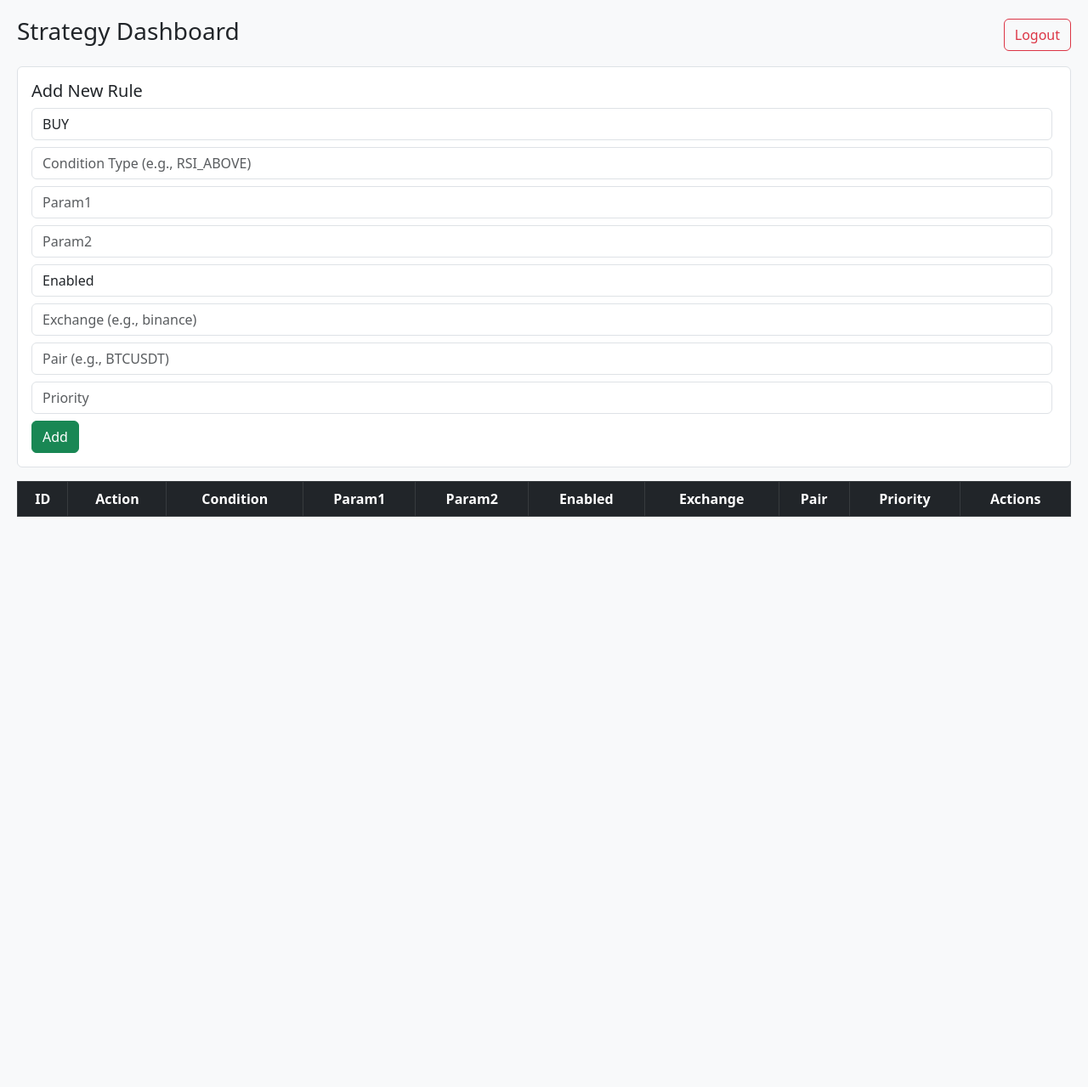
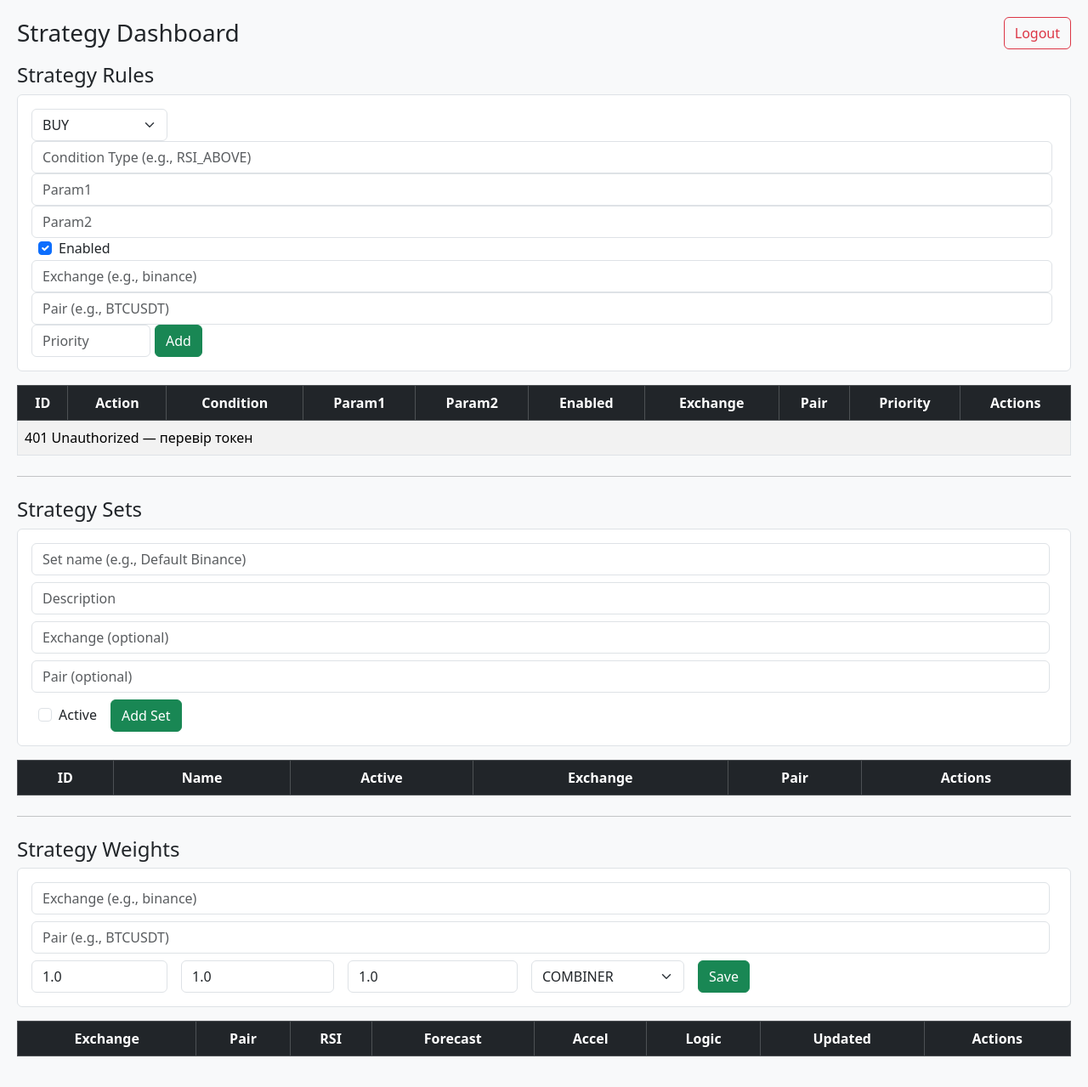
Before and after one commit to sliusenko/multi-trade-ui, a FastAPI app: page /strategy_dashboard in a window 1280 px wide. Shown: the whole page at 85% size. Before the commit the page ends 608 px from the top, so only its background shows below. Run offline with FastAPI, Linux system fonts and the light colour scheme; lists and menus that the app fills with data are empty; parts of the project's set-up code (start-up, migrations or seed data) failed here and were passed over; some libraries are stand-ins or nearby versions.

Commit message:
create ui

```diff
--- a/app/static/js/strategy.js
+++ b/app/static/js/strategy.js
@@ -1,116 +1,222 @@
+// /static/js/strategy.js
+
 async function apiFetch(url, options = {}) {
-    const token = localStorage.getItem('access_token');
-    const headers = { 'Content-Type': 'application/json', ...(options.headers || {}) };
-    if (token) headers['Authorization'] = `Bearer ${token}`;
-    return fetch(url, { ...options, headers });
+  const token = localStorage.getItem('access_token');
+  const headers = options.headers || {};
+  headers['Content-Type'] = 'application/json';
+  if (token) headers['Authorization'] = `Bearer ${token}`;
+  return fetch(url, { ...options, headers });
+}
+
+function val(id) { return document.getElementById(id)?.value?.trim() ?? ""; }
+function bool(id) { return !!document.getElementById(id)?.checked; }
+
+function parsePriority(raw) {
+  if (raw === "" || raw === null || raw === undefined) return null;
+  const n = Number(raw);
+  return Number.isFinite(n) ? Math.trunc(n) : null;
+}
+
+function payloadFromForm() {
+  return {
+    action: val("action"),                          // "BUY" | "SELL"
+    condition_type: val("condition_type"),          // e.g. "RSI_ABOVE"
+    param_1: val("param_1") || null,
+    param_2: val("param_2") || null,
+    enabled: bool("enabled"),
+    exchange: val("exchange").toLowerCase() || null,
+    pair: val("pair").toUpperCase() || null,
+    priority: parsePriority(val("priority")),
+  };
+}
+
+async function loadRules() {
+  const tbody = document.getElementById('rulesTable');
+  tbody.innerHTML = `<tr><td colspan="10">Loading…</td></tr>`;
+  try {
+    const res = await apiFetch('/api/strategy_rules', { method: 'GET' });
+    if (res.status === 401) {
+      tbody.innerHTML = `<tr><td colspan="10">401 Unauthorized — перевір токен</td></tr>`;
+      return;
+    }
+    if (!res.ok) {
+      tbody.innerHTML = `<tr><td colspan="10">Error ${res.status}</td></tr>`;
+      return;
+    }
+    const rules = await res.json();
+    tbody.innerHTML = '';
+    rules.forEach(rule => tbody.appendChild(renderRuleRow(rule)));
+  } catch (e) {
+    console.error(e);
+    tbody.innerHTML = `<tr><td colspan="10">Network error</td></tr>`;
+  }
+}
+
+function renderRuleRow(rule) {
+  const tr = document.createElement('tr');
+
+  const cells = [
+    rule.id,
+    rule.action,
+    rule.condition_type,
+    rule.param_1 ?? '',
+    rule.param_2 ?? '',
+    rule.enabled ? '✅' : '❌',
+    rule.exchange ?? '',
+    rule.pair ?? '',
+    rule.priority ?? '',
+  ].map(text => {
+    const td = document.createElement('td');
+    td.textContent = text;
+    return td;
+  });
+
+  const actionsTd = document.createElement('td');
+  actionsTd.innerHTML = `
+    <div class="btn-group btn-group-sm" role="group">
+      <button class="btn btn-primary" onclick="openEditRule(${rule.id})">Edit</button>
+      <button class="btn btn-warning" onclick="toggleEnabled(${rule.id}, ${!rule.enabled})">
+        ${rule.enabled ? 'Disable' : 'Enable'}
+      </button>
+      <button class="btn btn-danger" onclick="deleteRule(${rule.id})">Delete</button>
+    </div>
+  `;
+
+  cells.forEach(td => tr.appendChild(td));
+  tr.appendChild(actionsTd);
+  return tr;
 }
 
 async function addRule() {
-    const getInputValue = (id) => document.getElementById(id).value.trim();
-    const param1Value = getInputValue('param_1');
-    const param2Value = getInputValue('param_2');
-    const priorityValue = getInputValue('priority');
+  const body = payloadFromForm();
 
-    const data = {
-        action: getInputValue('action'),
-        condition_type: getInputValue('condition_type'),
-        param_1: param1Value ? parseFloat(param1Value) : null,
-        param_2: param2Value ? parseFloat(param2Value) : null,
-        enabled: getInputValue('enabled') === 'true',
-        exchange: getInputValue('exchange'),
-        pair: getInputValue('pair'),
-        priority: priorityValue ? parseInt(priorityValue) : 0
+  // Мінімальна валідація, щоб не ловити 422
+  if (!body.action || !body.condition_type) {
+    alert('action і condition_type — обовʼязкові');
+    return;
+  }
+
+  try {
+    const res = await apiFetch('/api/strategy_rules', {
+      method: 'POST',
+      body: JSON.stringify(body),
+    });
+
+    if (res.status === 201 || res.ok) {
+      await loadRules();
+      return;
+    }
+
+    if (res.status === 307 || res.status === 308) {
+      // Несподіваний редірект: повтор без слеша/зі слешем не робимо — у нас і так без слеша.
+      console.warn('Redirect on POST, backend route може мати трейлінг слеш. Перевір FastAPI маршрут.');
+    }
+
+    const txt = await safeText(res);
+    alert(`Add failed: ${res.status}\n${txt}`);
+  } catch (e) {
+    console.error(e);
+    alert('Network error on add');
+  }
+}
+
+async function openEditRule(id) {
+  try {
+    const res = await apiFetch('/api/strategy_rules', { method: 'GET' });
+    if (!res.ok) { alert('Cannot load rules for edit'); return; }
+    const rules = await res.json();
+    const r = rules.find(x => x.id === id);
+    if (!r) { alert('Rule not found'); return; }
+
+    // Простий prompt-редактор. Якщо хочеш — зроблю модалку.
+    const action = prompt('Action (BUY/SELL):', r.action ?? '') ?? r.action;
+    const condition_type = prompt('Condition type:', r.condition_type ?? '') ?? r.condition_type;
+    const param_1 = prompt('Param1:', r.param_1 ?? '') ?? r.param_1;
+    const param_2 = prompt('Param2:', r.param_2 ?? '') ?? r.param_2;
+    const exchange = prompt('Exchange:', r.exchange ?? '') ?? r.exchange;
+    const pair = prompt('Pair:', r.pair ?? '') ?? r.pair;
+    const priorityStr = prompt('Priority (int or empty):', r.priority ?? '') ?? (r.priority ?? '');
+    const enabledStr = prompt('Enabled (true/false):', String(r.enabled)) ?? String(r.enabled);
+
+    const body = {
+      action: (action || '').trim(),
+      condition_type: (condition_type || '').trim(),
+      param_1: (param_1 || '').trim() || null,
+      param_2: (param_2 || '').trim() || null,
+      exchange: (exchange || '').trim().toLowerCase() || null,
+      pair: (pair || '').trim().toUpperCase() || null,
+      priority: priorityStr === '' ? null : parsePriority(priorityStr),
+      enabled: /^true$/i.test(enabledStr.trim()),
     };
 
-    const ruleId = document.getElementById('addBtn').dataset.ruleId;
-    const method = ruleId ? 'PUT' : 'POST';
-    const url = ruleId ? `/api/strategy_rules/${ruleId}` : '/api/strategy_rules';
+    await updateRule(id, body);
+  } catch (e) {
+    console.error(e);
+    alert('Edit failed');
+  }
+}
 
-    const res = await apiFetch(url, {
-        method,
-        body: JSON.stringify(data)
+async function updateRule(id, body) {
+  try {
+    const res = await apiFetch(`/api/strategy_rules/${id}`, {
+      method: 'PUT', // якщо у тебе PATCH — заміни тут і на бекенді
+      body: JSON.stringify(body),
     });
 
     if (res.ok) {
-        await loadRules();
-        clearForm();
-        document.getElementById('addBtn').textContent = 'Add'; // поверни назад
-        delete document.getElementById('addBtn').dataset.ruleId;
-    } else {
-        const errText = await res.text();
-        alert(`❌ Error ${method === 'POST' ? 'adding' : 'updating'} rule: ${res.status}\n${errText}`);
+      await loadRules();
+      return;
     }
+    const txt = await safeText(res);
+    alert(`Update failed: ${res.status}\n${txt}`);
+  } catch (e) {
+    console.error(e);
+    alert('Network error on update');
+  }
+}
+
+async function toggleEnabled(id, newVal) {
+  try {
+    const res = await apiFetch(`/api/strategy_rules/${id}`, {
+      method: 'PUT',
+      body: JSON.stringify({ enabled: !!newVal }),
+    });
+    if (res.ok) {
+      await loadRules();
+      return;
+    }
+    const txt = await safeText(res);
+    alert(`Toggle failed: ${res.status}\n${txt}`);
+  } catch (e) {
+    console.error(e);
+    alert('Network error on toggle');
+  }
 }
 
 async function deleteRule(id) {
+  if (!confirm(`Delete rule #${id}?`)) return;
+  try {
     const res = await apiFetch(`/api/strategy_rules/${id}`, { method: 'DELETE' });
-    if (res.ok) {
-        await loadRules();
-    } else {
-        alert('❌ Error deleting rule: ' + res.status);
+    if (res.ok || res.status === 204) {
+      await loadRules();
+      return;
     }
+    const txt = await safeText(res);
+    alert(`Delete failed: ${res.status}\n${txt}`);
+  } catch (e) {
+    console.error(e);
+    alert('Network error on delete');
+  }
 }
 
-function clearForm() {
-    document.querySelectorAll('.form-control').forEach(input => {
-        if (input.tagName === 'SELECT') {
-            input.selectedIndex = 0;
-        } else {
-            input.value = '';
-        }
-    });
-    document.getElementById('addBtn').textContent = 'Add';
-    delete document.getElementById('addBtn').dataset.ruleId;
+async function safeText(res) {
+  try { return await res.text(); } catch { return ''; }
 }
 
-function editRule(rule) {
-    document.getElementById('action').value = rule.action;
-    document.getElementById('condition_type').value = rule.condition_type;
-    document.getElementById('param_1').value = rule.param_1 ?? '';
-    document.getElementById('param_2').value = rule.param_2 ?? '';
-    document.getElementById('enabled').value = rule.enabled ? 'true' : 'false';
-    document.getElementById('exchange').value = rule.exchange;
-    document.getElementById('pair').value = rule.pair;
-    document.getElementById('priority').value = rule.priority ?? '';
-
-    // збережи ID для оновлення
-    document.getElementById('addBtn').dataset.ruleId = rule.id;
-    document.getElementById('addBtn').textContent = 'Update';
-}
-
-async function loadRules() {
-    const res = await apiFetch('/api/strategy_rules');
-    if (!res.ok) {
-        alert('❌ Error loading rules: ' + res.status);
-        return;
-    }
-
-    const rules = await res.json();
-    const tbody = document.getElementById('rulesTable');
-    tbody.innerHTML = '';
-
-    rules.forEach(rule => {
-        const tr = document.createElement('tr');
-        tr.innerHTML = `
-            <td>${rule.id}</td>
-            <td>${rule.action}</td>
-            <td>${rule.condition_type}</td>
-            <td>${rule.param_1 ?? ''}</td>
-            <td>${rule.param_2 ?? ''}</td>
-            <td>${rule.enabled ? '✅' : '❌'}</td>
-            <td>${rule.exchange}</td>
-            <td>${rule.pair}</td>
-            <td>${rule.priority ?? 0}</td>
-            <td>
-                <button class="btn btn-warning btn-sm" onclick='editRule(${JSON.stringify(rule).replace(/'/g, "\\'")})'>Edit</button>
-                <button class="btn btn-danger btn-sm" onclick="deleteRule(${rule.id})">Delete</button>
-            </td>
-        `;
-        tbody.appendChild(tr);
-    });
-}
-
-window.addEventListener('DOMContentLoaded', () => {
-  loadRules();
-  document.getElementById('addBtn').addEventListener('click', addRule);
-});
+// Експортуємо в глобал
+window.loadRules = loadRules;
+window.addRule = addRule;
+window.openEditRule = openEditRule;
+window.updateRule = updateRule;
+window.toggleEnabled = toggleEnabled;
+window.deleteRule = deleteRule;
--- a/app/templates/strategy_dashboard.html
+++ b/app/templates/strategy_dashboard.html
@@ -1,45 +1,57 @@
 <!DOCTYPE html>
 <html lang="en">
 <head>
-  <meta charset="UTF-8">
+  <meta charset="UTF-8" />
   <title>Strategy Dashboard</title>
-  <link rel="stylesheet" href="https://cdn.jsdelivr.net/npm/bootstrap@5.3.0/dist/css/bootstrap.min.css">
-  <script src="/static/js/auth_utils.js"></script>
+  <meta name="viewport" content="width=device-width, initial-scale=1" />
+
+  <!-- Bootstrap 5 -->
+  <link
+    href="https://cdn.jsdelivr.net/npm/bootstrap@5.3.3/dist/css/bootstrap.min.css"
+    rel="stylesheet"
+  />
+
   <style>
     body { background-color: #f8f9fa; padding: 20px; }
     .table-dark th { text-align: center; }
-    .form-control { margin-right: 5px; }
+    .form-control, .form-select { margin-right: 5px; }
+    .gap-2 > * { margin-right: .5rem; }
   </style>
 </head>
 <body>
 
   <div class="d-flex justify-content-between align-items-center mb-3">
-  <h3>Strategy Dashboard</h3>
-  <button onclick="logout()" class="btn btn-outline-danger">Logout</button>
+    <h3 class="mb-0">Strategy Dashboard</h3>
+    <a class="btn btn-outline-danger" href="/logout">Logout</a>
   </div>
 
+  <!-- ===================== Strategy Rules (existing) ===================== -->
+  <h4 class="mb-2">Strategy Rules</h4>
   <div class="mb-3 p-3 border rounded bg-white">
-  <h5>Add New Rule</h5>
-  <div class="d-flex flex-wrap gap-2">
-    <select id="action" class="form-control">
+    <div class="d-flex flex-wrap">
+      <select id="action" class="form-select" style="max-width:160px">
         <option value="BUY">BUY</option>
         <option value="SELL">SELL</option>
       </select>
+
       <input id="condition_type" class="form-control" placeholder="Condition Type (e.g., RSI_ABOVE)">
       <input id="param_1" class="form-control" placeholder="Param1">
       <input id="param_2" class="form-control" placeholder="Param2">
-    <select id="enabled" class="form-control">
-      <option value="true">Enabled</option>
-      <option value="false">Disabled</option>
-    </select>
+
+      <div class="form-check align-self-center ms-2 me-2">
+        <input class="form-check-input" type="checkbox" id="enabled" checked>
+        <label class="form-check-label" for="enabled">Enabled</label>
+      </div>
+
       <input id="exchange" class="form-control" placeholder="Exchange (e.g., binance)">
       <input id="pair" class="form-control" placeholder="Pair (e.g., BTCUSDT)">
-    <input id="priority" class="form-control" placeholder="Priority">
-    <button id="addBtn" class="btn btn-success">Add</button>
+      <input id="priority" type="number" class="form-control" placeholder="Priority" style="max-width:140px">
+
+      <button class="btn btn-success" onclick="addRule()">Add</button>
     </div>
   </div>
 
-<table class="table table-bordered table-striped">
+  <table class="table table-striped table-hover table-bordered">
     <thead class="table-dark">
       <tr>
         <th>ID</th>
@@ -56,3 +68,119 @@
     </thead>
     <tbody id="rulesTable"></tbody>
   </table>
+
+  <hr class="my-4">
+
+  <!-- ===================== Strategy Sets ===================== -->
+  <h4 class="mb-2">Strategy Sets</h4>
+  <div class="mb-3 p-3 border rounded bg-white">
+    <div class="d-flex flex-wrap gap-2">
+      <input id="set_name" class="form-control" placeholder="Set name (e.g., Default Binance)">
+      <input id="set_desc" class="form-control" placeholder="Description">
+      <input id="set_exchange" class="form-control" placeholder="Exchange (optional)">
+      <input id="set_pair" class="form-control" placeholder="Pair (optional)">
+      <div class="form-check align-self-center ms-2">
+        <input class="form-check-input" type="checkbox" id="set_active">
+        <label class="form-check-label" for="set_active">Active</label>
+      </div>
+      <button class="btn btn-success" onclick="addSet()">Add Set</button>
+    </div>
+  </div>
+
+  <table class="table table-striped table-hover table-bordered">
+    <thead class="table-dark">
+      <tr>
+        <th>ID</th><th>Name</th><th>Active</th><th>Exchange</th><th>Pair</th><th>Actions</th>
+      </tr>
+    </thead>
+    <tbody id="setsTable"></tbody>
+  </table>
+
+  <!-- Manage Set Rules Modal -->
+  <div class="modal fade" id="manageSetRulesModal" tabindex="-1" aria-hidden="true">
+    <div class="modal-dialog modal-lg">
+      <div class="modal-content">
+        <div class="modal-header">
+          <h5 class="modal-title">Manage Set Rules</h5>
+          <button type="button" class="btn-close" data-bs-dismiss="modal"></button>
+        </div>
+        <div class="modal-body">
+          <div class="row g-3">
+            <div class="col-md-6">
+              <h6>All Rules</h6>
+              <div id="allRulesList" class="list-group" style="max-height:400px; overflow:auto;"></div>
+            </div>
+            <div class="col-md-6">
+              <h6>Rules in Set</h6>
+              <div id="setRulesList" class="list-group" style="max-height:400px; overflow:auto;"></div>
+            </div>
+          </div>
+          <small class="text-muted d-block mt-2">Праворуч можна увімкнути/вимкнути правило і задати локальний пріоритет.</small>
+        </div>
+        <div class="modal-footer">
+          <button class="btn btn-secondary" data-bs-dismiss="modal">Close</button>
+        </div>
+      </div>
+    </div>
+  </div>
+
+  <hr class="my-4">
+
+  <!-- ===================== Strategy Weights ===================== -->
+  <h4 class="mb-2">Strategy Weights</h4>
+  <div class="mb-3 p-3 border rounded bg-white">
+    <div class="d-flex flex-wrap gap-2">
+      <input id="w_exchange" class="form-control" placeholder="Exchange (e.g., binance)">
+      <input id="w_pair" class="form-control" placeholder="Pair (e.g., BTCUSDT)">
+      <input id="w_rsi" type="number" step="0.1" class="form-control" placeholder="RSI weight" value="1.0" style="max-width:160px">
+      <input id="w_forecast" type="number" step="0.1" class="form-control" placeholder="Forecast weight" value="1.0" style="max-width:180px">
+      <input id="w_accel" type="number" step="0.1" class="form-control" placeholder="Acceleration weight" value="1.0" style="max-width:200px">
+      <select id="w_logic" class="form-select" style="max-width:180px">
+        <option value="COMBINER">COMBINER</option>
+        <option value="THRESHOLD">THRESHOLD</option>
+        <option value="VOTE">VOTE</option>
+      </select>
+      <button class="btn btn-success" onclick="upsertWeights()">Save</button>
+    </div>
+  </div>
+
+  <table class="table table-striped table-hover table-bordered">
+    <thead class="table-dark">
+      <tr>
+        <th>Exchange</th><th>Pair</th><th>RSI</th><th>Forecast</th><th>Accel</th><th>Logic</th><th>Updated</th><th>Actions</th>
+      </tr>
+    </thead>
+    <tbody id="weightsTable"></tbody>
+  </table>
+
+  <!-- =============== Scripts =============== -->
+  <script src="https://cdn.jsdelivr.net/npm/bootstrap@5.3.3/dist/js/bootstrap.bundle.min.js"></script>
+
+  <!-- apiFetch helper (якщо в тебе вже є спільний файл - заміни/забери цей блок) -->
+  <script>
+    async function apiFetch(url, options = {}) {
+      const token = localStorage.getItem('access_token');
+      const headers = options.headers || {};
+      headers['Content-Type'] = 'application/json';
+      if (token) headers['Authorization'] = `Bearer ${token}`;
+      return fetch(url, { ...options, headers });
+    }
+    function escapeHtml(s){return (s??'').replace(/[&<>"']/g,m=>({ '&':'&amp;','<':'&lt;','>':'&gt;','"':'&quot;',"'":'&#39;' }[m]))}
+  </script>
+
+  <!-- Твій існуючий JS для правил (якщо зберігаєш його окремо) -->
+  <script src="/static/js/strategy.js"></script>
+
+  <!-- Нові модулі -->
+  <script src="/static/js/strategy_sets.js"></script>
+  <script src="/static/js/strategy_weights.js"></script>
+  <script>
+    window.addEventListener('DOMContentLoaded', () => {
+      console.log('[init] DOM ready');
+      try { if (typeof loadRules === 'function') { console.log('[init] loadRules'); loadRules(); } } catch(e){ console.error('loadRules err', e); }
+      try { if (typeof loadSets === 'function')  { console.log('[init] loadSets');  loadSets();  } } catch(e){ console.error('loadSets err', e); }
+      try { if (typeof loadWeights === 'function'){ console.log('[init] loadWeights'); loadWeights(); } } catch(e){ console.error('loadWeights err', e); }
+    });
+  </script>
+</body>
+</html>
```
Lines whose indentation alone changed are shown as unchanged.
